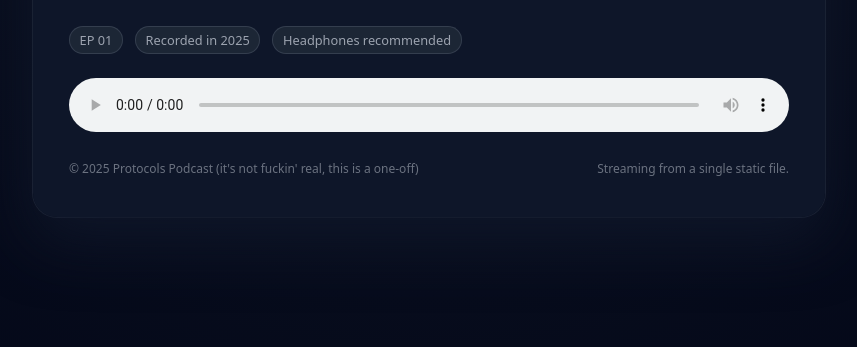
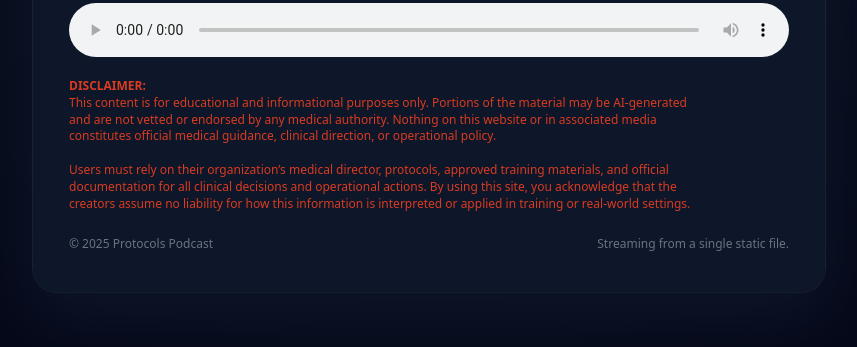
Before and after one commit to chasehams/PJ_Med_Review, a plain HTML site: page index.html in a window 1280 px wide. Shown: the part 389-736 px from the top of the page, without its empty margins (211-1068 px from the left). Drawn offline with Linux system fonts and the light colour scheme.

Commit message:
Update index.html

```diff
--- a/index.html
+++ b/index.html
@@ -122,6 +122,15 @@
     .footer a:hover {
       text-decoration: underline;
     }
+
+    .disclaimer {
+      margin-top: 1rem;
+      font-size: 0.75rem;
+      line-height: 1.4;
+      color: #D93C21;
+      max-width: 40rem;
+    }
+
   </style>
 </head>
 <body>
@@ -150,9 +159,16 @@
         />
         Your browser does not support the audio element.
       </audio>
+      <!-- Disclaimer -->
+      <p class="disclaimer">
+        <strong>DISCLAIMER:</strong><br>
+        This content is for educational and informational purposes only. Portions of the material may be AI-generated and are not vetted or endorsed by any medical authority. Nothing on this website or in associated media constitutes official medical guidance, clinical direction, or operational policy.<br><br>
+        Users must rely on their organization’s medical director, protocols, approved training materials, and official documentation for all clinical decisions and operational actions. By using this site, you acknowledge that the creators assume no liability for how this information is interpreted or applied in training or real-world settings.
+      </p>
+
 
       <div class="footer">
-        <span>© <span id="year"></span> Protocols Podcast (it's not fuckin' real, this is a one-off)</span>
+        <span>© <span id="year"></span> Protocols Podcast </span>
         <span>Streaming from a single static file.</span>
       </div>
     </main>
```
